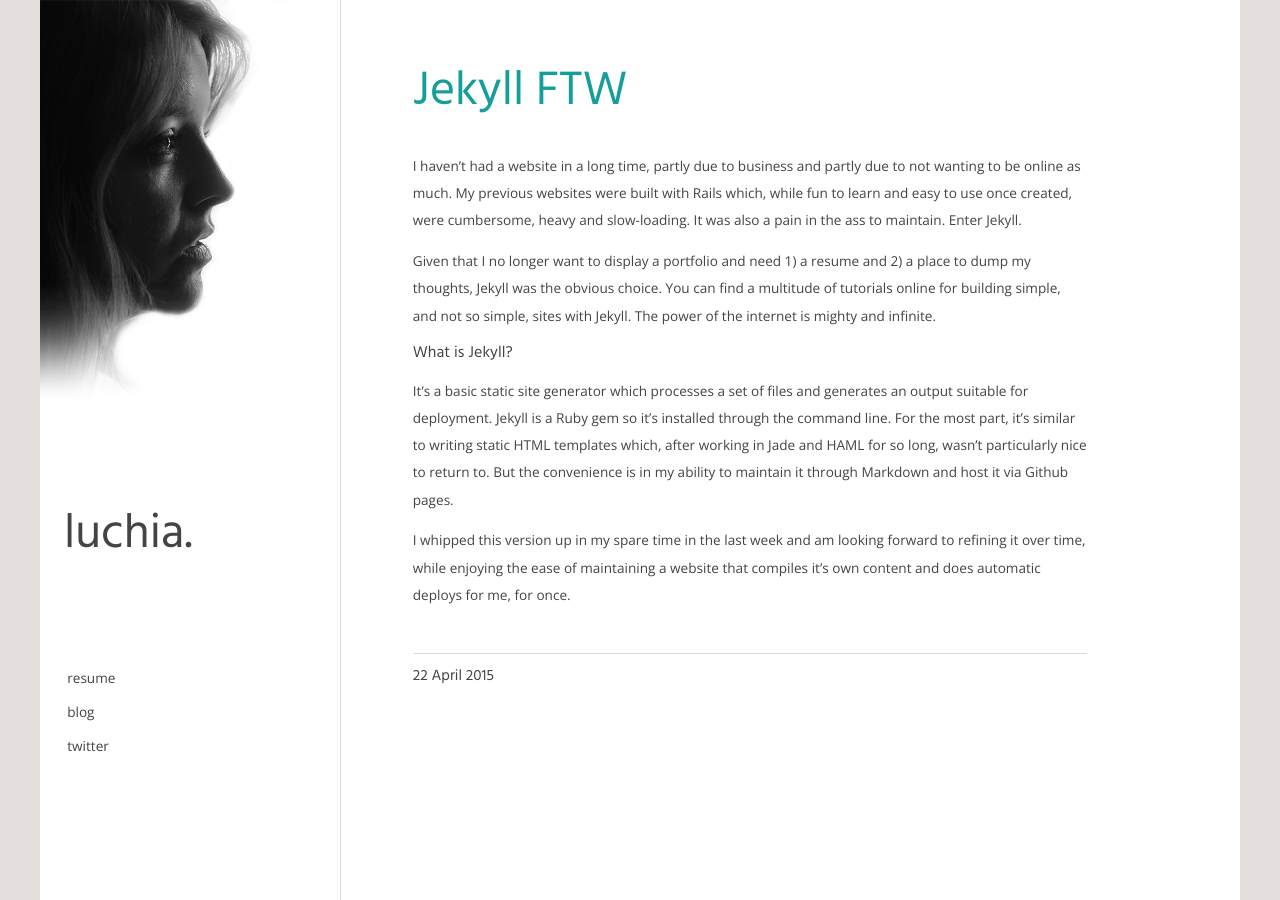
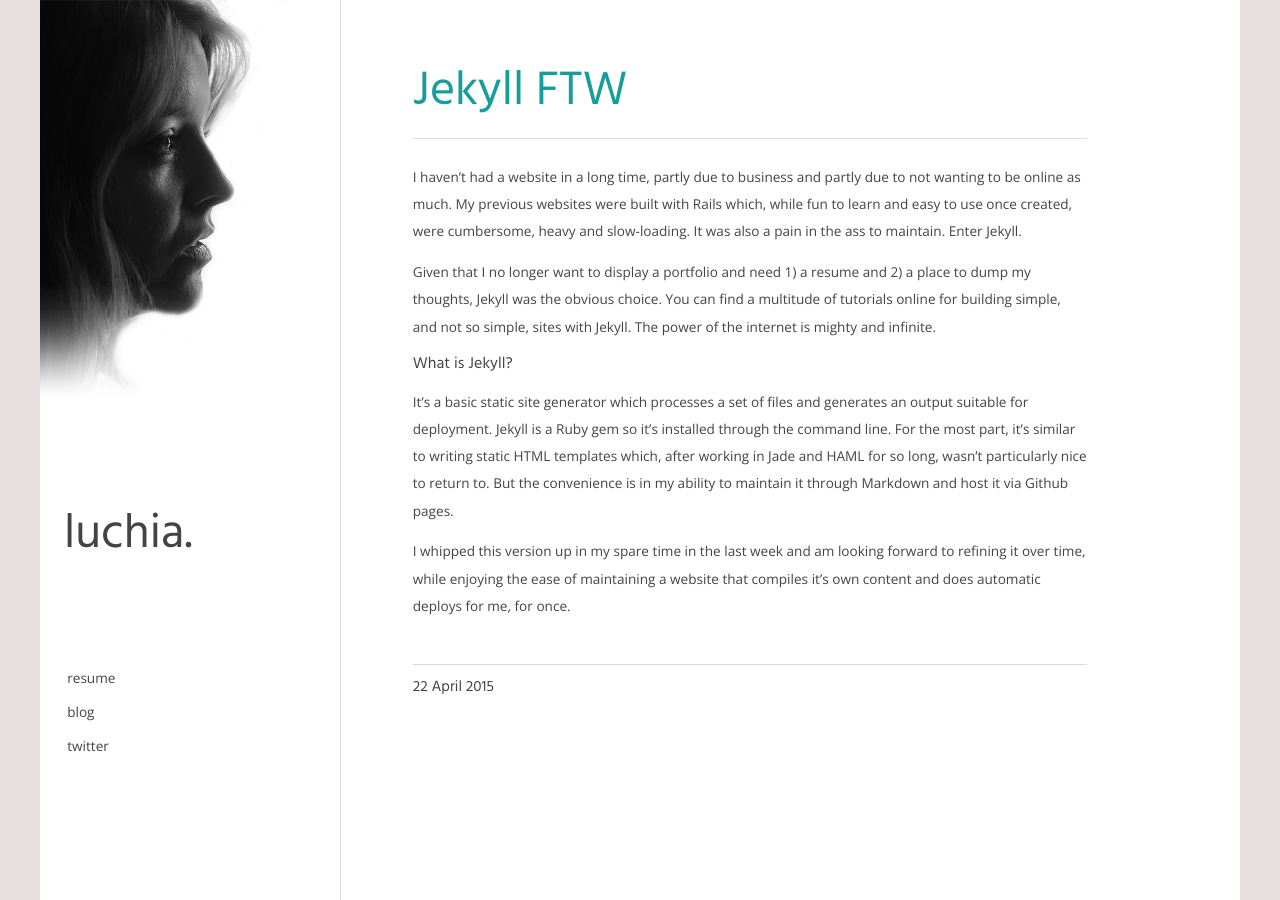
Before and after one commit to luchia/luchia.github.io, a Jekyll site: the page built from _posts/2015-04-22-jekyll-ftw.md, in a window 1280 px wide. Built offline with Jekyll 4.4.1, drawn with Linux system fonts in a browser that asks for light colours; Markdown is read by kramdown in place of the engine named in the settings.

Commit message:
consolidate colours

```diff
--- a/_layouts/post.html
+++ b/_layouts/post.html
@@ -4,7 +4,7 @@ layout: default
 
 <section id="blog">
 	<article class="blog">
-		<h1 class="post-title">{{ page.title }}</h1>
+		<h1 class="title">{{ page.title }}</h1>
 		{% if page.image %}
 			<img src='/images/
 				{{ page.img }}'/>
--- a/css/style.scss
+++ b/css/style.scss
@@ -165,12 +165,12 @@ a, p, ul {
 a {
     text-decoration: none;
     transition: 0.3s;
-    h2.post-title {
-        color: #169e9a;
+    .post-title {
         &:hover {
             color: #0e8581;
         }
     }
+
 }
 p, ul {
     font-size: 0.85em;
@@ -217,12 +217,18 @@ ul {
     font-size: 1.5em;
     margin-top: 30px;
 }
+.post-title {
+    font-size: 1.5em;
+    outline: none;
+}
+.title {
+    padding: 0 0 10px 0;
+    border-bottom: 1px solid #dbdbdb;
+    margin: 30px 0 0 0;
+    color: #169e9a;
+}
 .position, .time-spent {
     font-size: 0.95em;
-}
-.post-title {
-    outline: none;
-    color: #169e9a;
 }
 .post-date {
     font-size: 0.95em;
```
Also changed, not shown: 3 other files.
